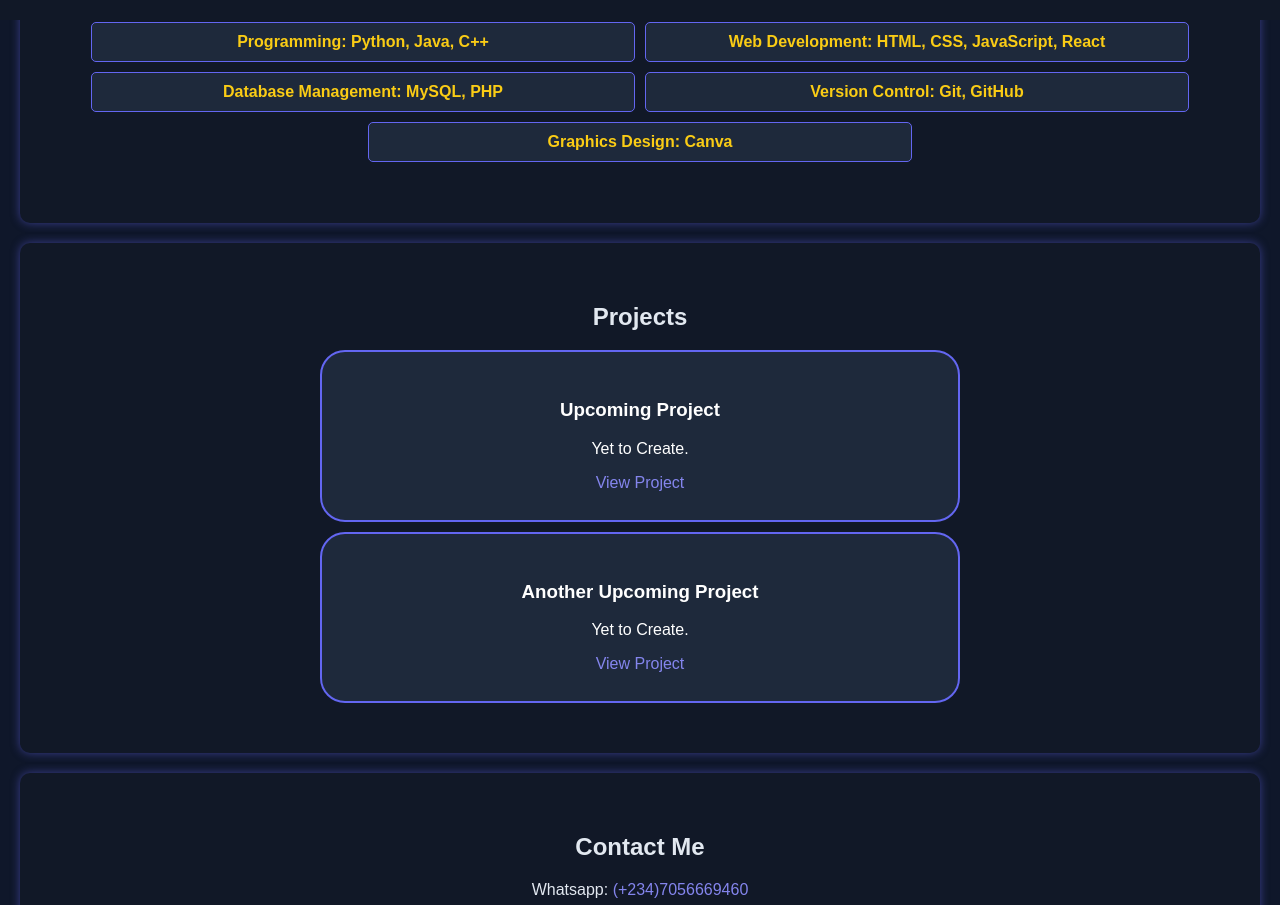
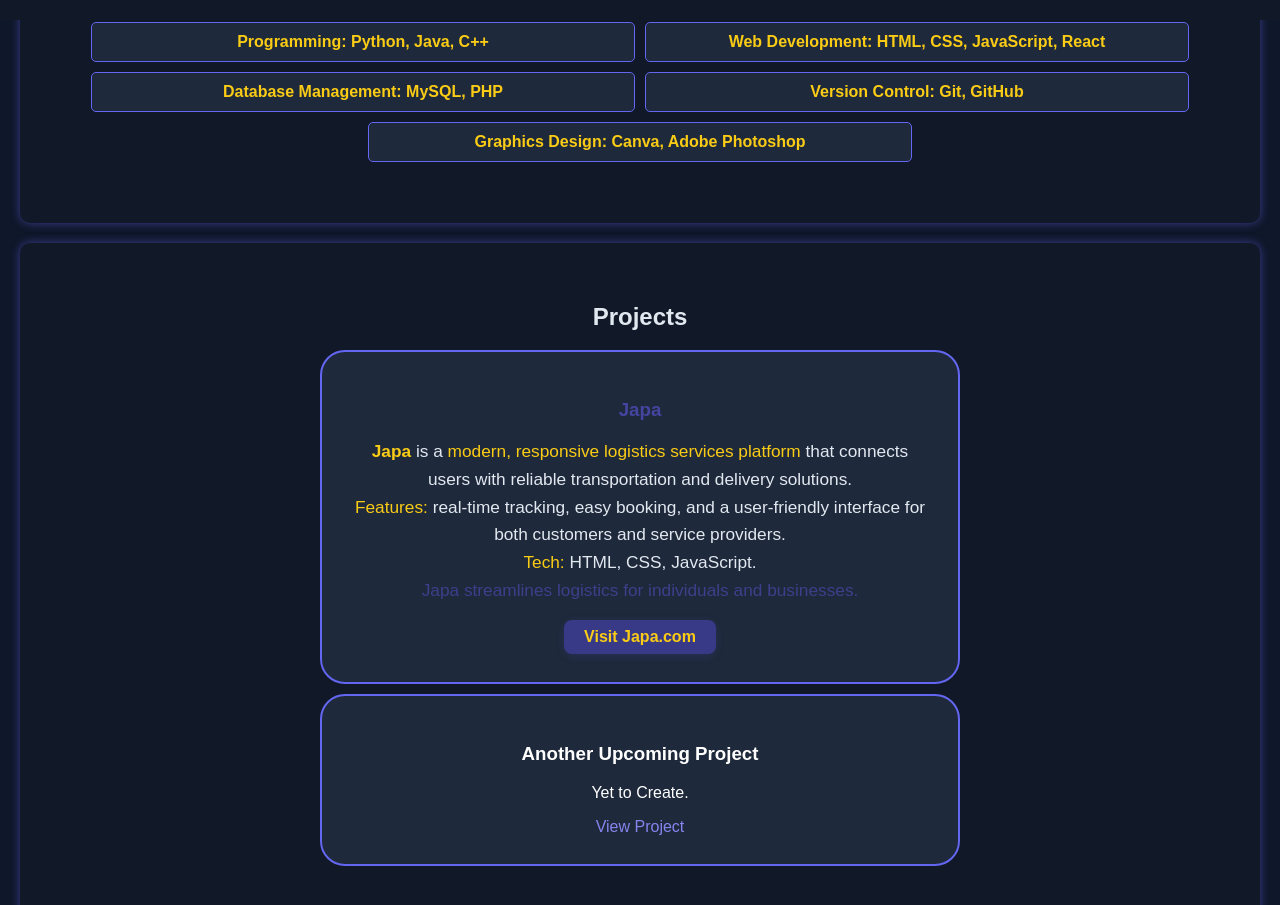
Before and after one commit to majinsobuu/Portfolio, a plain HTML site: page index.html in a window 1280 px wide. Shown: the part 780-1685 px from the top of the page. Drawn offline with Linux system fonts and the light colour scheme.

Commit message:
Update index.html

```diff
--- a/index.html
+++ b/index.html
@@ -39,7 +39,7 @@
             <li>Web Development: HTML, CSS, JavaScript, React</li>
             <li>Database Management: MySQL, PHP </li>
             <li>Version Control: Git, GitHub</li>
-            <li>Graphics Design: Canva </li>
+            <li>Graphics Design: Canva, Adobe Photoshop </li>
         </ul>
     </section>
 
@@ -47,9 +47,14 @@
         <h2>Projects</h2>
         <span>
             <div class="project">
-                <h3>Upcoming Project </h3>
-                <p> Yet to Create.</p>
-                <a href="#" target="_blank">View Project</a>
+                <h3 style="color:#4445a0; margin-bottom: 8px;">Japa</h3>
+                <p style="font-size:1.08em; color:#E2E8F0; margin-bottom: 16px; line-height:1.6;">
+                  <strong style="color:#FACC15;">Japa</strong> is a <span style="color:#FACC15;">modern, responsive logistics services platform</span> that connects users with reliable transportation and delivery solutions.<br>
+                  <span style="color:#FACC15;">Features:</span> real-time tracking, easy booking, and a user-friendly interface for both customers and service providers.<br>
+                  <span style="color:#FACC15;">Tech:</span> HTML, CSS, JavaScript.<br>
+                  <span style="color:#3e3f8b;">Japa streamlines logistics for individuals and businesses.</span>
+                </p>
+                <a href="https://majinsobuu.github.io/Japa/" target="_blank" style="display:inline-block; background:#393a87; color:#FACC15; padding:8px 20px; border-radius:8px; font-weight:bold; text-decoration:none; box-shadow:0 2px 8px rgba(99,102,241,0.15); transition:background 0.2s, color 0.2s;">Visit Japa.com</a>
             </div>
             <div class="project">
                 <h3>Another Upcoming Project</h3>
```
